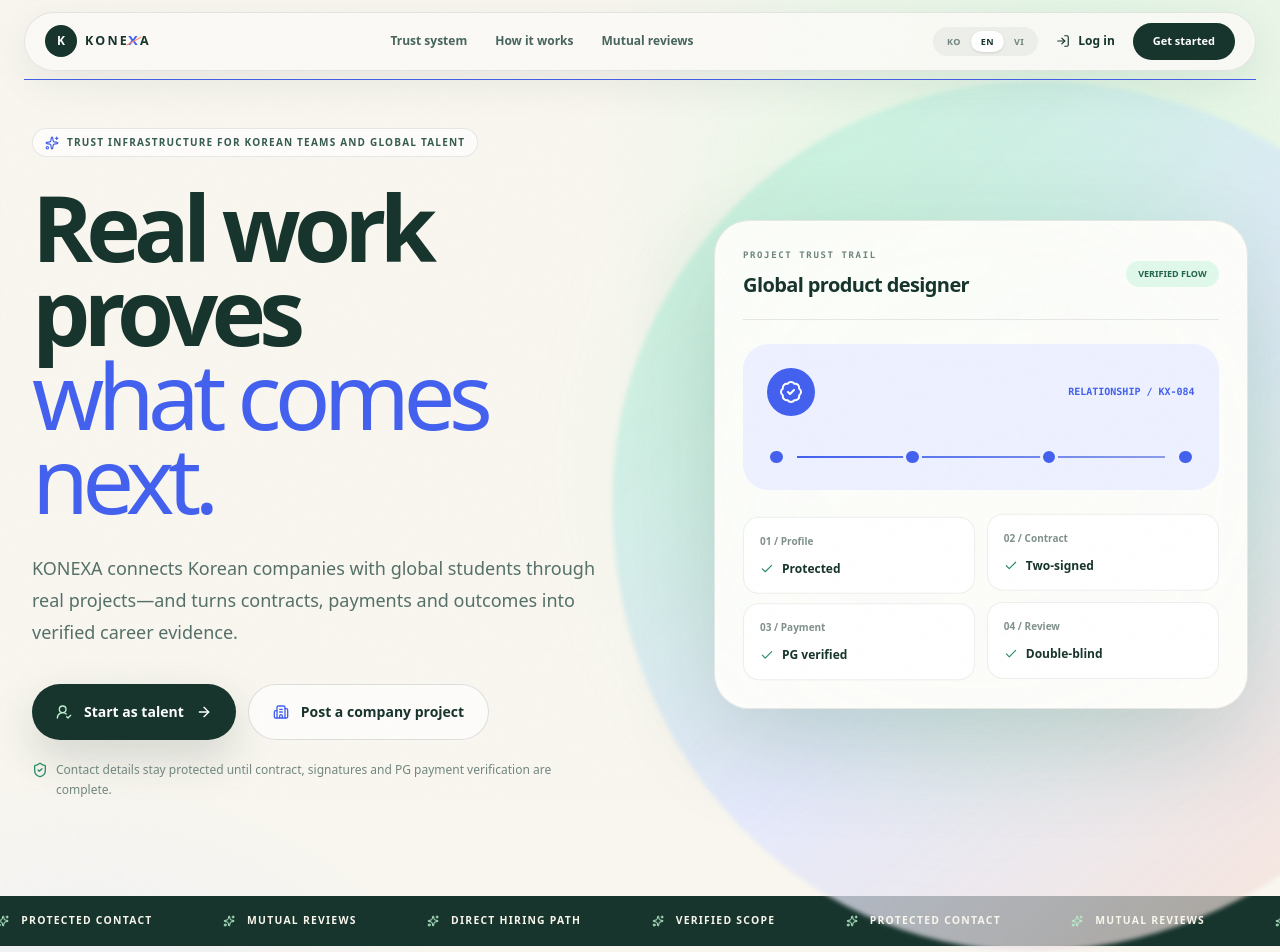
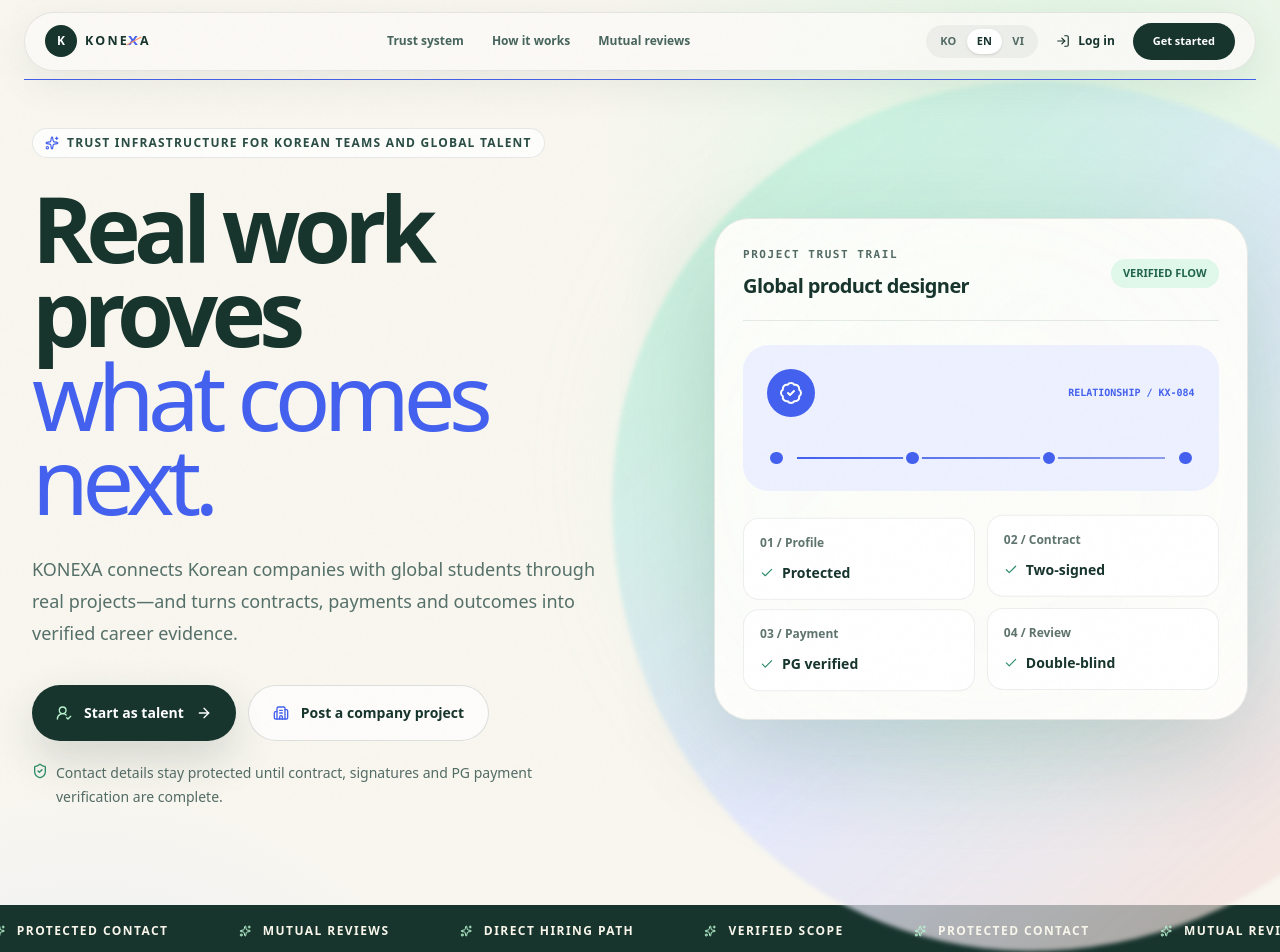
Before and after one commit to wanderjay3456/KONEXA_CORP, a React (Vite) app: page / in a window 1280 px wide. Shown: the top 952 px of the page. Built offline with nearby package versions, Linux system fonts and the light colour scheme; no server answers.

Commit message:
Improve interface readability and preserve same-origin API routing (#10)
Co-authored-by: 유재영 <241261146+wanderjay3456@users.noreply.github.com>

```diff
--- a/src/components/landing/LandingHero.tsx
+++ b/src/components/landing/LandingHero.tsx
@@ -20,7 +20,7 @@
   ko: {
     nav: ["운영 구조", "진행 방식", "상호 리뷰"], login: "로그인", start: "시작하기",
     badge: "한국 기업 × 글로벌 인재를 위한 신뢰 인프라",
-    title: <>실제 프로젝트가<br/><em>다음 커리어를 증명합니다.</em></>,
+    title: <><span className="whitespace-nowrap">실제 프로젝트가</span><br/><em>다음 커리어를 증명합니다.</em></>,
     lead: "KONEXA는 기업과 글로벌 학생이 실제 결과물을 함께 만들고, 계약·결제·평가 기록을 검증 가능한 경력으로 연결하는 프로젝트 플랫폼입니다.",
     studentCta: "학생으로 프로젝트 시작", companyCta: "기업 프로젝트 등록",
     note: "연락처는 계약·양측 서명·PG 대금 확보 전까지 보호됩니다.",
@@ -184,7 +184,7 @@
             <div className="hidden items-center gap-7 text-xs font-bold text-[#47655d] lg:flex"><a href="#system">{t.nav[0]}</a><a href="#workflow">{t.nav[1]}</a><a href="#reviews">{t.nav[2]}</a></div>
             <div className="flex items-center gap-1.5">
               <div className="flex rounded-full bg-[#17342d]/5 p-1" aria-label="Language">
-                {(["ko", "en", "vi"] as Locale[]).map((item) => <button key={item} onClick={() => setLocale(item)} aria-pressed={locale === item} className={`rounded-full px-2 py-1 text-[9px] font-black uppercase tracking-wider transition sm:px-2.5 ${locale === item ? "bg-white text-[#17342d] shadow-sm" : "text-[#6f847f] hover:text-[#17342d]"}`}>{item}</button>)}
+                {(["ko", "en", "vi"] as Locale[]).map((item) => <button key={item} onClick={() => setLocale(item)} aria-pressed={locale === item} className={`rounded-full px-2 py-1 text-[11px] font-black uppercase tracking-wide transition sm:px-2.5 ${locale === item ? "bg-white text-[#17342d] shadow-sm" : "text-[#536a64] hover:text-[#17342d]"}`}>{item}</button>)}
               </div>
               <button onClick={() => setIsAuthModalOpen(true)} className="hidden items-center gap-2 rounded-full px-3 py-2 text-xs font-bold sm:flex"><LogIn className="h-3.5 w-3.5" />{t.login}</button>
               <button onClick={() => setActiveRegisterRole(UserRole.STUDENT)} className="rounded-full bg-[#17342d] px-3.5 py-2.5 text-[11px] font-black text-white transition hover:-translate-y-0.5 hover:bg-[#284e44] sm:px-5">{t.start}</button>
@@ -198,22 +198,22 @@
             <div className="kinetic-wash" aria-hidden="true" />
             <div className="relative z-10 mx-auto grid w-full max-w-7xl items-center gap-14 lg:grid-cols-[1.08fr_.92fr]">
               <motion.div style={{ y: heroCopyY, opacity: heroCopyOpacity }}>
-                <motion.div initial={reduced ? false : { opacity: 0, y: 12 }} animate={{ opacity: 1, y: 0 }} className="mb-7 inline-flex items-center gap-2 rounded-full border border-[#17342d]/10 bg-white/65 px-3 py-1.5 text-[10px] font-black uppercase tracking-[.12em] text-[#365b51]"><Sparkles className="h-3.5 w-3.5 text-[#4361ee]" />{t.badge}</motion.div>
+                <motion.div initial={reduced ? false : { opacity: 0, y: 12 }} animate={{ opacity: 1, y: 0 }} className="mb-7 inline-flex items-center gap-2 rounded-full border border-[#17342d]/10 bg-white/75 px-3 py-1.5 text-xs font-black uppercase tracking-[.1em] text-[#294d44]"><Sparkles className="h-3.5 w-3.5 text-[#4361ee]" />{t.badge}</motion.div>
                 <motion.h1 initial={reduced ? false : { opacity: 0, y: 25 }} animate={{ opacity: 1, y: 0 }} transition={{ duration: .85, ease: [.22, 1, .36, 1] }} className="max-w-4xl font-display text-[clamp(3.35rem,7.2vw,7.3rem)] font-bold leading-[.91] tracking-[-.072em] text-[#17342d] [&_em]:font-normal [&_em]:not-italic [&_em]:text-[#4361ee]">{t.title}</motion.h1>
                 <motion.p initial={reduced ? false : { opacity: 0, y: 18 }} animate={{ opacity: 1, y: 0 }} transition={{ delay: .16 }} className="mt-8 max-w-xl text-base leading-8 text-[#557069] sm:text-lg">{t.lead}</motion.p>
                 <motion.div initial={reduced ? false : { opacity: 0, y: 16 }} animate={{ opacity: 1, y: 0 }} transition={{ delay: .26 }} className="mt-9 flex flex-col gap-3 sm:flex-row">
                   <button onClick={() => setActiveRegisterRole(UserRole.STUDENT)} className="group inline-flex min-h-14 items-center justify-center gap-3 rounded-full bg-[#17342d] px-6 text-sm font-black text-white shadow-[0_18px_45px_rgba(23,52,45,.16)] transition hover:-translate-y-1"><UserRoundCheck className="h-4 w-4 text-[#b9f4d0]" />{t.studentCta}<ArrowRight className="h-4 w-4 transition group-hover:translate-x-1" /></button>
                   <button onClick={() => setActiveRegisterRole(UserRole.COMPANY)} className="inline-flex min-h-14 items-center justify-center gap-3 rounded-full border border-[#17342d]/14 bg-white/65 px-6 text-sm font-black transition hover:-translate-y-1 hover:bg-white"><Building2 className="h-4 w-4 text-[#4361ee]" />{t.companyCta}</button>
                 </motion.div>
-                <p className="mt-5 flex max-w-xl items-start gap-2 text-xs leading-5 text-[#718780]"><ShieldCheck className="mt-0.5 h-4 w-4 shrink-0 text-[#2d8c69]" />{t.note}</p>
+                <p className="mt-5 flex max-w-xl items-start gap-2 text-sm font-medium leading-6 text-[#526b64]"><ShieldCheck className="mt-0.5 h-4 w-4 shrink-0 text-[#2d8c69]" />{t.note}</p>
               </motion.div>
 
               <motion.div initial={reduced ? false : { opacity: 0 }} animate={{ opacity: 1 }} transition={{ duration: 1, delay: .18, ease: [.22, 1, .36, 1] }} style={{ y: heroVisualY, rotate: heroVisualRotate, scale: heroVisualScale }} className="relative mx-auto w-full max-w-[560px] will-change-transform">
                 <div className="absolute -inset-10 rounded-full bg-[#b9f4d0]/40 blur-3xl" />
                 <div className="proof-sheet relative overflow-hidden rounded-[2.2rem] border border-[#17342d]/10 bg-[#fffefb]/92 p-5 shadow-[0_35px_100px_rgba(23,52,45,.16)] sm:p-7">
-                  <div className="flex items-center justify-between border-b border-[#17342d]/10 pb-5"><div><div className="font-mono text-[9px] font-bold tracking-[.18em] text-[#6f847f]">{t.ledger}</div><div className="mt-2 font-display text-xl font-bold tracking-[-.03em]">{t.candidate}</div></div><span className="rounded-full bg-[#dff8ea] px-3 py-1.5 text-[9px] font-black text-[#23644e]">{t.live}</span></div>
+                  <div className="flex items-center justify-between border-b border-[#17342d]/10 pb-5"><div><div className="font-mono text-[11px] font-bold tracking-[.14em] text-[#536a64]">{t.ledger}</div><div className="mt-2 font-display text-xl font-bold tracking-[-.03em]">{t.candidate}</div></div><span className="rounded-full bg-[#dff8ea] px-3 py-1.5 text-[11px] font-black text-[#23644e]">{t.live}</span></div>
                   <div className="my-6 rounded-[1.6rem] bg-[#edf0ff] p-5 sm:p-6"><div className="flex items-center justify-between"><div className="grid h-12 w-12 place-items-center rounded-full bg-[#4361ee] text-white"><BadgeCheck className="h-6 w-6" /></div><div className="font-mono text-[10px] font-bold text-[#4361ee]">RELATIONSHIP / KX-084</div></div><div className="mt-8 proof-line"><span /><span /><span /><span /></div></div>
-                  <div className="grid grid-cols-2 gap-3">{t.stages.map(([label, value], index) => <motion.div key={label} animate={reduced ? undefined : { y: [0, index % 2 ? -4 : 4, 0] }} transition={{ duration: 5 + index, repeat: Infinity, ease: "easeInOut" }} className="rounded-2xl border border-[#17342d]/8 bg-white p-4"><div className="text-[10px] font-bold text-[#80918c]">0{index + 1} / {label}</div><div className="mt-3 flex items-center gap-2 text-xs font-black"><Check className="h-3.5 w-3.5 text-[#2d8c69]" />{value}</div></motion.div>)}</div>
+                  <div className="grid grid-cols-2 gap-3">{t.stages.map(([label, value], index) => <motion.div key={label} animate={reduced ? undefined : { y: [0, index % 2 ? -4 : 4, 0] }} transition={{ duration: 5 + index, repeat: Infinity, ease: "easeInOut" }} className="rounded-2xl border border-[#17342d]/8 bg-white p-4"><div className="text-xs font-bold text-[#5f746e]">0{index + 1} / {label}</div><div className="mt-3 flex items-center gap-2 text-sm font-black"><Check className="h-3.5 w-3.5 text-[#2d8c69]" />{value}</div></motion.div>)}</div>
                 </div>
               </motion.div>
             </div>
@@ -232,7 +232,7 @@
           </div></section>
 
           <section id="reviews" className="bg-[#17342d] px-5 py-24 text-white sm:px-8 lg:py-36"><div className="mx-auto grid max-w-7xl gap-14 lg:grid-cols-[.85fr_1.15fr] lg:items-center">
-            <Reveal><div className="font-mono text-[10px] font-bold tracking-[.18em] text-[#b9f4d0]">03 / {t.reviewEyebrow}</div><h2 className="mt-5 whitespace-pre-line font-display text-4xl font-bold leading-[1.03] tracking-[-.05em] sm:text-6xl">{t.reviewTitle}</h2><p className="mt-7 max-w-xl text-base leading-8 text-white/62">{t.reviewLead}</p><div className="mt-8 grid grid-cols-2 gap-2">{t.safeguards.map(item => <div key={item} className="flex items-center gap-2 rounded-full border border-white/10 px-3 py-2 text-[10px] font-bold text-white/70"><Check className="h-3 w-3 text-[#b9f4d0]" />{item}</div>)}</div></Reveal>
+            <Reveal><div className="font-mono text-xs font-bold tracking-[.16em] text-[#b9f4d0]">03 / {t.reviewEyebrow}</div><h2 className="mt-5 whitespace-pre-line font-display text-4xl font-bold leading-[1.03] tracking-[-.05em] sm:text-6xl">{t.reviewTitle}</h2><p className="mt-7 max-w-xl text-base leading-8 text-white/80">{t.reviewLead}</p><div className="mt-8 grid grid-cols-2 gap-2">{t.safeguards.map(item => <div key={item} className="flex items-center gap-2 rounded-full border border-white/20 px-3 py-2 text-xs font-bold text-white/85"><Check className="h-3 w-3 text-[#b9f4d0]" />{item}</div>)}</div></Reveal>
             <Reveal className="relative min-h-[470px]" delay={.1}><div className="absolute inset-0 rounded-full bg-[#4361ee]/20 blur-3xl" /><div className="review-card absolute left-0 top-4 w-[82%] -rotate-3 rounded-[2rem] bg-[#f9f5e9] p-6 text-[#17342d] sm:p-8"><div className="flex justify-between"><span className="text-xs font-black">COMPANY REVIEW</span><div className="flex text-[#ff9d5c]">{Array.from({ length: 5 }).map((_, i) => <Star key={i} className="h-4 w-4 fill-current" />)}</div></div><p className="mt-10 font-display text-xl font-bold leading-8">“{t.companyReview}”</p><div className="mt-8 flex items-center gap-2 text-[10px] font-bold text-[#748781]"><LockKeyhole className="h-3.5 w-3.5" />{t.sealed}</div></div><div className="review-card absolute bottom-0 right-0 w-[82%] rotate-3 rounded-[2rem] bg-[#dfe6ff] p-6 text-[#17342d] shadow-[0_30px_70px_rgba(0,0,0,.22)] sm:p-8"><div className="flex justify-between"><span className="text-xs font-black">TALENT REVIEW</span><BadgeCheck className="h-5 w-5 text-[#4361ee]" /></div><p className="mt-10 font-display text-xl font-bold leading-8">“{t.studentReview}”</p><div className="mt-8 flex items-center gap-2 text-[10px] font-bold text-[#4361ee]"><Globe2 className="h-3.5 w-3.5" />{t.revealed}</div></div></Reveal>
           </div></section>
 
@@ -240,10 +240,10 @@
             <Reveal><h2 className="text-center font-display text-3xl font-bold tracking-[-.04em] sm:text-5xl">{t.faqTitle}</h2></Reveal><div className="mt-12 border-t border-[#17342d]/15">{t.faq.map(([question, answer], index) => <div key={question} className="border-b border-[#17342d]/15"><button onClick={() => setOpenFaq(openFaq === index ? -1 : index)} className="flex w-full items-center justify-between gap-4 py-6 text-left font-display text-base font-bold sm:text-lg"><span>{question}</span><ChevronDown className={`h-5 w-5 shrink-0 transition ${openFaq === index ? "rotate-180" : ""}`} /></button><AnimatePresence>{openFaq === index && <motion.p initial={{ height: 0, opacity: 0 }} animate={{ height: "auto", opacity: 1 }} exit={{ height: 0, opacity: 0 }} className="overflow-hidden pb-6 pr-10 text-sm leading-7 text-[#617972]">{answer}</motion.p>}</AnimatePresence></div>)}</div>
           </div></section>
 
-          <section className="px-4 pb-4 sm:px-6"><div className="mx-auto max-w-7xl overflow-hidden rounded-[2.5rem] bg-[#4361ee] px-6 py-16 text-center text-white sm:px-10 lg:py-24"><Reveal><BriefcaseBusiness className="mx-auto h-8 w-8 text-[#cfd6ff]" /><h2 className="mt-5 font-display text-4xl font-bold tracking-[-.05em] sm:text-6xl">{t.ctaTitle}</h2><p className="mx-auto mt-5 max-w-xl text-sm leading-7 text-white/75 sm:text-base">{t.ctaLead}</p><form onSubmit={submitWaitlist} className="mx-auto mt-9 flex max-w-lg flex-col gap-2 rounded-[1.4rem] bg-white p-2 sm:flex-row"><input required type="email" value={waitlistEmail} onChange={e => setWaitlistEmail(e.target.value)} placeholder={t.email} className="h-12 flex-1 bg-transparent px-4 text-sm text-[#17342d] outline-none" /><button disabled={isWaitlistSubmitting} className="h-12 rounded-xl bg-[#17342d] px-6 text-xs font-black text-white disabled:opacity-50">{t.join}</button></form></Reveal></div></section>
+          <section className="px-4 pb-4 sm:px-6"><div className="mx-auto max-w-7xl overflow-hidden rounded-[2.5rem] bg-[#4361ee] px-6 py-16 text-center text-white sm:px-10 lg:py-24"><Reveal><BriefcaseBusiness className="mx-auto h-8 w-8 text-[#e5e9ff]" /><h2 className="mt-5 font-display text-4xl font-bold tracking-[-.05em] sm:text-6xl">{t.ctaTitle}</h2><p className="mx-auto mt-5 max-w-xl text-sm font-medium leading-7 text-white/90 sm:text-base">{t.ctaLead}</p><form onSubmit={submitWaitlist} className="mx-auto mt-9 flex max-w-lg flex-col gap-2 rounded-[1.4rem] bg-white p-2 sm:flex-row"><input required type="email" value={waitlistEmail} onChange={e => setWaitlistEmail(e.target.value)} placeholder={t.email} className="h-12 flex-1 bg-transparent px-4 text-sm text-[#17342d] outline-none placeholder:text-[#617972]" /><button disabled={isWaitlistSubmitting} className="h-12 rounded-xl bg-[#17342d] px-6 text-xs font-black text-white disabled:opacity-50">{t.join}</button></form></Reveal></div></section>
         </main>
 
-        <footer className="px-6 py-10"><div className="mx-auto flex max-w-7xl flex-col gap-5 border-t border-[#17342d]/10 pt-8 sm:flex-row sm:items-center sm:justify-between"><div><Wordmark /><p className="mt-2 text-xs text-[#71857f]">{t.footer}</p></div><p className="text-[10px] font-bold text-[#8b9a95]">© {new Date().getFullYear()} {t.rights}</p></div></footer>
+        <footer className="px-6 py-10"><div className="mx-auto flex max-w-7xl flex-col gap-5 border-t border-[#17342d]/10 pt-8 sm:flex-row sm:items-center sm:justify-between"><div><Wordmark /><p className="mt-2 text-sm text-[#526b64]">{t.footer}</p></div><p className="text-xs font-bold text-[#5f746e]">© {new Date().getFullYear()} {t.rights}</p></div></footer>
         <AuthModal isOpen={isAuthModalOpen} onClose={() => setIsAuthModalOpen(false)} onSuccess={() => setIsAuthModalOpen(false)} onSwitchToRegister={(role) => { setIsAuthModalOpen(false); setActiveRegisterRole(role); }} />
       </motion.div>}
     </AnimatePresence>
--- a/src/components/layout/Sidebar.tsx
+++ b/src/components/layout/Sidebar.tsx
@@ -35,7 +35,7 @@
     <>
     <aside className="sticky top-16 hidden h-[calc(100vh-64px)] w-64 shrink-0 flex-col justify-between border-r border-neutral-200 bg-white p-6 md:flex">
       <div>
-        <div className="px-3 py-1.5 text-[10px] font-bold uppercase tracking-widest text-neutral-400">Workspace</div>
+        <div className="px-3 py-1.5 text-xs font-bold uppercase tracking-wider text-neutral-600">Workspace</div>
         <nav className="mt-2 space-y-1" aria-label="Workspace navigation">
           {items.map((item) => {
             const Icon = item.icon;
@@ -50,16 +50,16 @@
         </nav>
       </div>
       <div className="rounded-2xl border border-neutral-200 bg-neutral-50 p-4">
-        <div className="text-[10px] font-bold uppercase tracking-widest text-neutral-400">Authenticated account</div>
+        <div className="text-xs font-bold uppercase tracking-wider text-neutral-600">Authenticated account</div>
         <div className="mt-2 truncate text-sm font-black text-neutral-900">{displayName || "Profile pending"}</div>
-        <p className="mt-1 text-[10px] leading-4 text-neutral-500">운영 데이터가 확인된 메뉴만 표시됩니다.</p>
+        <p className="mt-1 text-xs leading-5 text-neutral-700">운영 데이터가 확인된 메뉴만 표시됩니다.</p>
       </div>
     </aside>
     <nav className="fixed inset-x-3 bottom-3 z-40 flex items-center justify-around rounded-2xl border border-neutral-200 bg-white/95 p-2 shadow-2xl backdrop-blur-xl md:hidden" aria-label="모바일 워크스페이스 메뉴">
       {items.map((item) => {
         const Icon = item.icon;
         const selected = activeTab === item.id;
-        return <button key={item.id} onClick={() => setActiveTab(item.id)} aria-current={selected ? "page" : undefined} className={`flex min-w-0 flex-1 flex-col items-center gap-1 rounded-xl px-1 py-2 text-[9px] font-bold ${selected ? "bg-neutral-950 text-white" : "text-neutral-500"}`}><Icon className="h-4 w-4" /><span className="max-w-full truncate">{item.label}</span></button>;
+        return <button key={item.id} onClick={() => setActiveTab(item.id)} aria-current={selected ? "page" : undefined} className={`flex min-w-0 flex-1 flex-col items-center gap-1 rounded-xl px-1 py-2 text-[11px] font-bold ${selected ? "bg-neutral-950 text-white" : "text-neutral-700"}`}><Icon className="h-4 w-4" /><span className="max-w-full truncate">{item.label}</span></button>;
       })}
     </nav>
     </>
--- a/src/components/onboarding/CompanyOnboarding.tsx
+++ b/src/components/onboarding/CompanyOnboarding.tsx
@@ -270,7 +270,7 @@
   };
 
   return (
-    <div className="min-h-screen bg-neutral-950 text-white flex flex-col justify-center items-center py-16 px-6 font-sans relative overflow-y-auto">
+    <div className="onboarding-readable min-h-screen bg-neutral-950 text-white flex flex-col justify-center items-center py-16 px-6 font-sans relative overflow-y-auto">
       <div className="absolute inset-0 bg-[radial-gradient(#ffffff08_1px,transparent_1px)] [background-size:24px_24px] pointer-events-none" />
 
       {!aiStep ? (
--- a/src/components/onboarding/StudentOnboarding.tsx
+++ b/src/components/onboarding/StudentOnboarding.tsx
@@ -253,7 +253,7 @@
   };
 
   return (
-    <div className="min-h-screen bg-neutral-950 text-white flex flex-col justify-center items-center py-16 px-6 font-sans relative overflow-y-auto">
+    <div className="onboarding-readable min-h-screen bg-neutral-950 text-white flex flex-col justify-center items-center py-16 px-6 font-sans relative overflow-y-auto">
       <div className="absolute inset-0 bg-[radial-gradient(#ffffff08_1px,transparent_1px)] [background-size:24px_24px] pointer-events-none" />
 
       {!aiStep ? (
--- a/src/index.css
+++ b/src/index.css
@@ -178,11 +178,20 @@
   align-items: center;
   gap: .75rem;
   padding: 0 2.2rem;
-  font-size: .65rem;
+  font-size: .75rem;
   font-weight: 800;
   letter-spacing: .12em;
   text-transform: uppercase;
 }
+
+/* Keep dense onboarding metadata legible on the dark verification surface. */
+.onboarding-readable [class~="text-[9px]"],
+.onboarding-readable [class~="text-[10px]"] {
+  font-size: .75rem !important;
+  line-height: 1.125rem !important;
+}
+.onboarding-readable .text-neutral-400 { color: #d4d4d4 !important; }
+.onboarding-readable .text-neutral-500 { color: #b8b8b8 !important; }
 
 .review-card { animation: card-breathe 7s ease-in-out infinite alternate; }
 .review-card + .review-card { animation-delay: -3.5s; }
```
Also changed, not shown: src/components/layout/NotificationMenu.tsx (+4 -4 lines).
